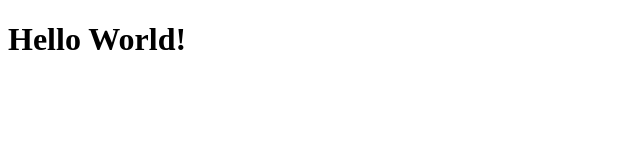
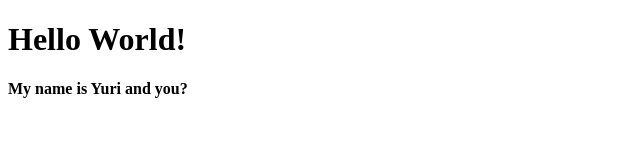
Before and after one commit to YuriTayro/numero-secreto, a plain HTML site: page index.html in a window 1280 px wide. Shown: the whole page, without its empty margins (0-640 px from the left). Drawn offline with Linux system fonts and the light colour scheme.

Commit message:
Terceiro commit

```diff
--- a/index.html
+++ b/index.html
@@ -7,5 +7,6 @@
 </head>
 <body>
     <h1>Hello World!</h1>
+    <h4>My name is Yuri and you?</h4>
 </body>
 </html>
```
